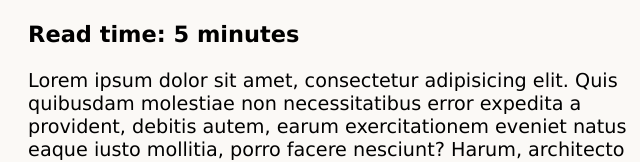
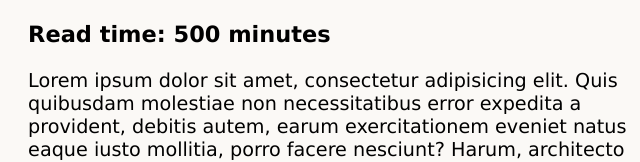
Before and after one commit to Millzsh/millzsh.github.io, a plain HTML site: page index.html in a window 1280 px wide. Shown: the part 225-387 px from the top of the page, 448-1088 px from the left. Drawn offline with Linux system fonts and the light colour scheme; no server answers.

Commit message:
Update index.html

```diff
--- a/index.html
+++ b/index.html
@@ -51,7 +51,7 @@
                     <header>
                         <!-- Article's header goes here -->
                         <h2>How the world could once again become plagued by fatal bacterial infections</h2>
-                        <h3>Read time: 5 minutes</h3>
+                        <h3>Read time: 500 minutes</h3>
                     </header>
                     <main>
                         <p>Lorem ipsum dolor sit amet, consectetur adipisicing elit. Quis quibusdam molestiae non necessitatibus error expedita a provident, debitis autem, earum exercitationem eveniet natus eaque iusto mollitia, porro facere nesciunt? Harum, architecto soluta corrupti nostrum nam enim illo ex sunt, voluptatem cum tenetur sit temporibus repudiandae. Unde laboriosam autem, excepturi, ratione consequuntur reiciendis omnis maiores enim, alias corporis placeat officiis error dolores saepe dignissimos nisi velit temporibus recusandae quis optio iure voluptates qui necessitatibus libero? Itaque quidem ut eos dolorem, qui porro ad, enim saepe ipsam esse pariatur distinctio quis voluptates? Autem minima voluptates deserunt quis dolorum quod velit amet facere!</p>
```
